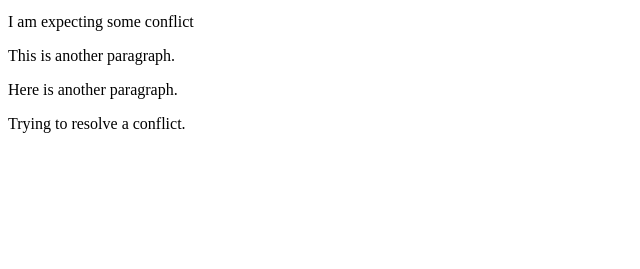
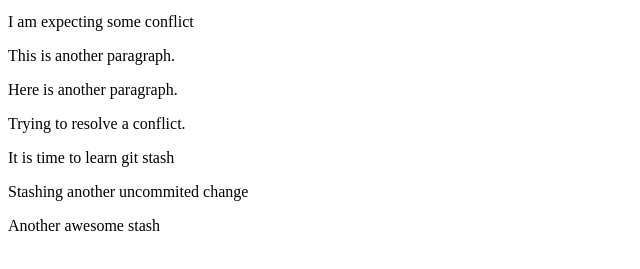
Before and after one commit to Chizyraky/Learning-git, a plain HTML site: page index.html in a window 1280 px wide. Shown: the part 135-404 px from the top of the page, without its empty margins (0-640 px from the left). Drawn offline with Linux system fonts and the light colour scheme.

Commit message:
added awesome stash

```diff
--- a/index.html
+++ b/index.html
@@ -13,5 +13,9 @@
 <p>Here is another paragraph.</p>
   <p>Trying to resolve a conflict.</p>
 
+  <p>It is time to learn git stash</p>
+  <p>Stashing another uncommited change</p>
+  <p>Another awesome stash</p>
+
 </body>
 </html>
```
